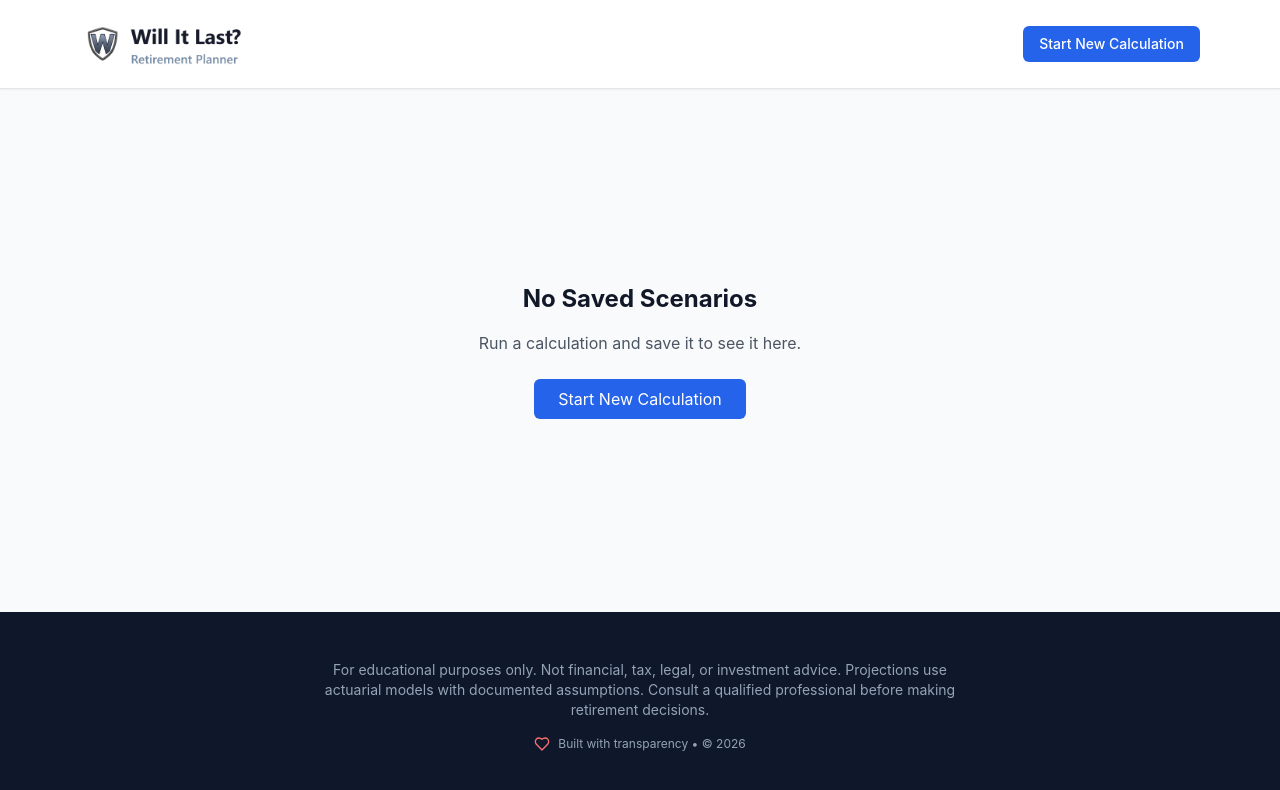
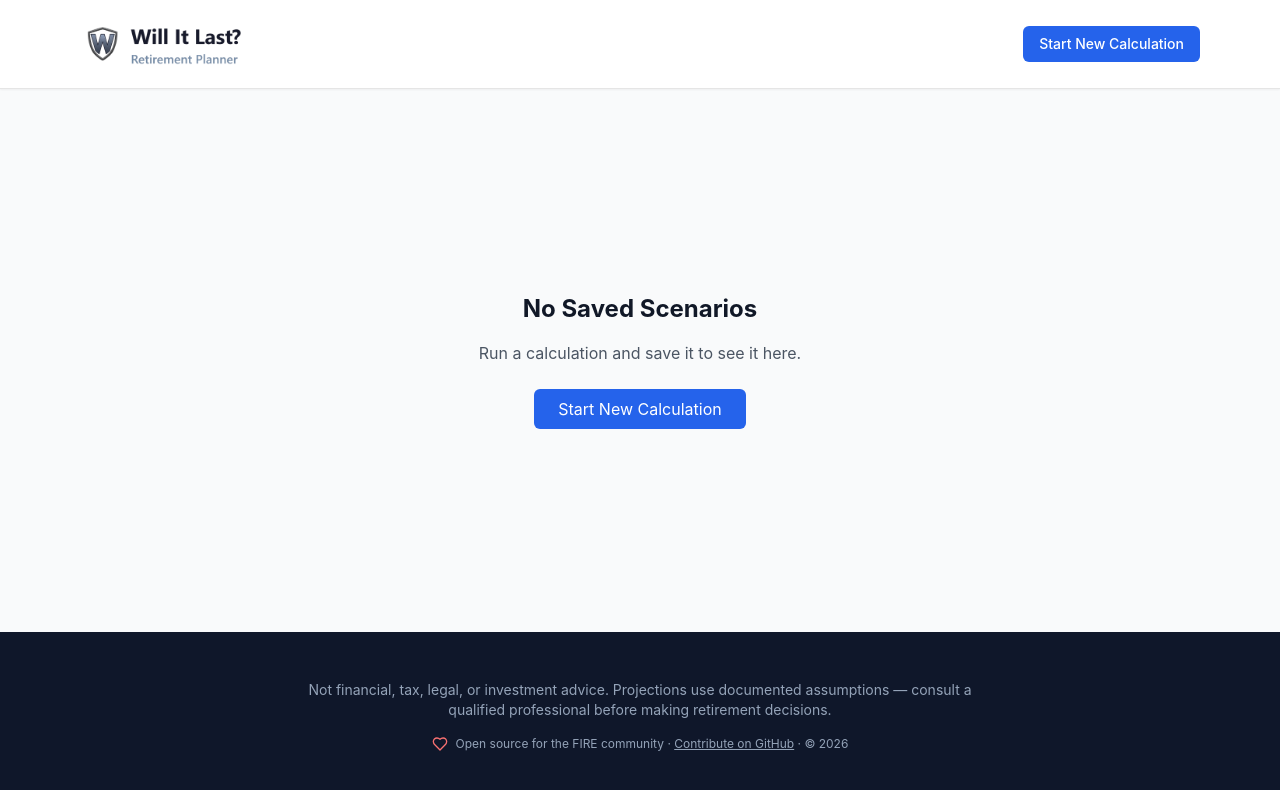
Before and after one commit to tuangatech/Retirement-Planner, a React (Vite) app: page /scenarios in a window 1280 px wide. Shown: the top 790 px of the page. Built offline with nearby package versions, Linux system fonts and the light colour scheme.

Commit message:
UI changes + footer

```diff
--- a/src/components/common/Footer.tsx
+++ b/src/components/common/Footer.tsx
@@ -11,12 +11,23 @@ export function Footer() {
             <div className="max-w-6xl mx-auto px-4">
                 <div className="flex flex-col items-center justify-center text-center space-y-4">
                     <p className="text-sm max-w-2xl">
-                        For educational purposes only. Not financial, tax, legal, or investment advice.
-                        Projections use actuarial models with documented assumptions. Consult a qualified professional before making retirement decisions.
+                        Not financial, tax, legal, or investment advice. Projections use documented assumptions —
+                        consult a qualified professional before making retirement decisions.
                     </p>
                     <div className="flex items-center gap-2 text-xs">
                         <Heart className="w-4 h-4 text-red-400" />
-                        <span>Built with transparency • © {currentYear}</span>
+                        <span>
+                            Open source for the FIRE community ·{' '}
+                            <a
+                                href="https://github.com/tuangatech/retirement-planner"
+                                target="_blank"
+                                rel="noopener noreferrer"
+                                className="underline hover:text-slate-200"
+                            >
+                                Contribute on GitHub
+                            </a>
+                            {' '}· © {currentYear}
+                        </span>
                     </div>
                 </div>
             </div>
--- a/src/components/wizard/Screen2SavingsIncome.tsx
+++ b/src/components/wizard/Screen2SavingsIncome.tsx
@@ -74,7 +74,10 @@ export function Screen2SavingsIncome() {
             </div>
 
             {/* ---- Accounts ---- */}
-            <h3 className="text-xl font-bold">Investment Accounts</h3>
+            <div>
+                <h3 className="text-xl font-bold">Investment Accounts</h3>
+                <p className="text-sm text-gray-500">Expected-return guide: stocks ~8%, bonds ~4% — blend for your mix.</p>
+            </div>
             {accountTypes.map(({ key, label, subtitle, color, help }) => (
                 <div key={key} className={`border rounded-lg p-5 bg-gradient-to-r ${color}`}>
                     <div className="mb-3">
@@ -102,7 +105,6 @@ export function Screen2SavingsIncome() {
                                     className="w-full pr-8 pl-3 py-2 border rounded-md focus:ring-2 focus:ring-blue-500" step="0.1" min="-5" max="20" />
                                 <span className="absolute right-3 top-2 text-gray-500">%</span>
                             </div>
-                            <p className="text-xs text-gray-500 mt-1">Stocks ~8%, bonds ~4%</p>
                         </div>
                         {key === 'taxable' && isAdvanced && (
                             <div className="md:col-span-2">
--- a/src/components/wizard/Screen3Healthcare.tsx
+++ b/src/components/wizard/Screen3Healthcare.tsx
@@ -20,18 +20,14 @@ export function Screen3Healthcare() {
             <div>
                 <h2 className="text-2xl font-bold mb-2">Healthcare Costs</h2>
                 <p className="text-gray-600">Estimate your healthcare expenses before and during Medicare</p>
+                {isMFJ && (
+                    <p className="text-sm text-gray-500 mt-2">
+                        Enter these as <strong>per-person</strong> costs — applied to each spouse on their own
+                        Medicare timeline (pre-Medicare until their own 65, then Medicare) and summed. Both spouses
+                        are assumed to have equal per-person costs.
+                    </p>
+                )}
             </div>
-
-            {isMFJ && (
-                <div className="bg-blue-50 border border-blue-300 rounded-lg p-4">
-                    <p className="text-sm text-blue-800">
-                        Enter these as <strong>per-person</strong> costs. The simulator applies them to
-                        both spouses on their <strong>own</strong> Medicare timelines — each is pre-Medicare
-                        until their own 65, then on Medicare — and sums the two tracks. Both spouses are
-                        assumed to have equal per-person costs.
-                    </p>
-                </div>
-            )}
 
             {/* Educational Overview */}
             <CollapsibleHelpPanel
```
